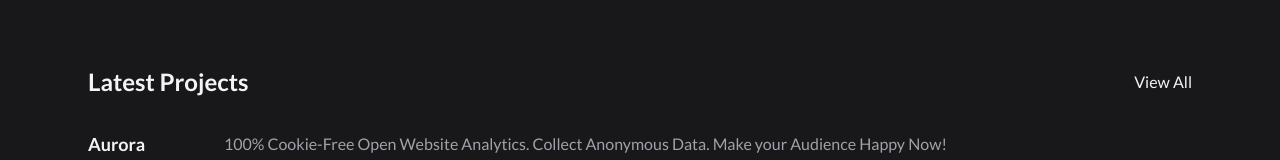
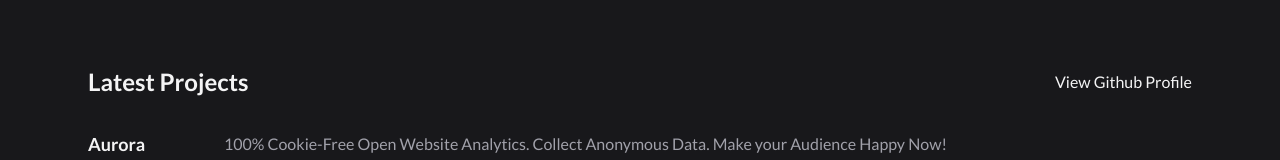
Before and after one commit to itsrennyman/renatopozzi.me, a Next.js app: page / in a window 1280 px wide. Shown: the part 886-1046 px from the top of the page. Built offline with nearby package versions, Linux system fonts and the light colour scheme.

Commit message:
added correct link

```diff
--- a/components/Project/ProjectList.jsx
+++ b/components/Project/ProjectList.jsx
@@ -1,4 +1,3 @@
-import Link from "next/link";
 import { Project } from "./Project";
 
 const ProjectList = ({ data = [] }) => {
@@ -10,9 +9,14 @@
     <div className="flex flex-col gap-2">
       <div className="flex flex-row items-center justify-between">
         <h3 className="text-2xl font-bold text-zinc-100">Latest Projects</h3>
-        <Link href="/projects" passHref>
-          <a className="text-base text-zinc-100">View All</a>
-        </Link>
+        <a
+          href="https://github.com/itsrennyman"
+          target="_blank"
+          rel="noopener noreferrer"
+          className="text-base text-zinc-100"
+        >
+          View Github Profile
+        </a>
       </div>
 
       <div className="flex flex-col">{projects}</div>
```
